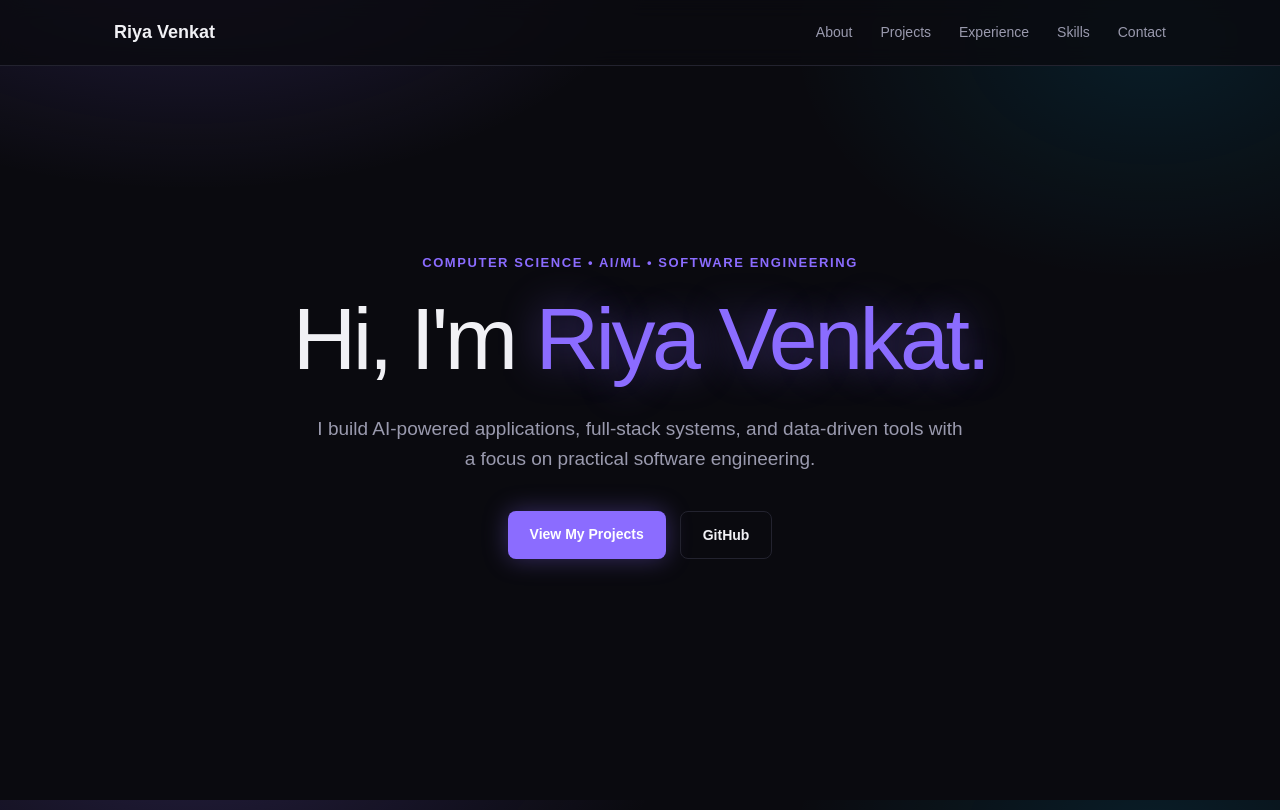
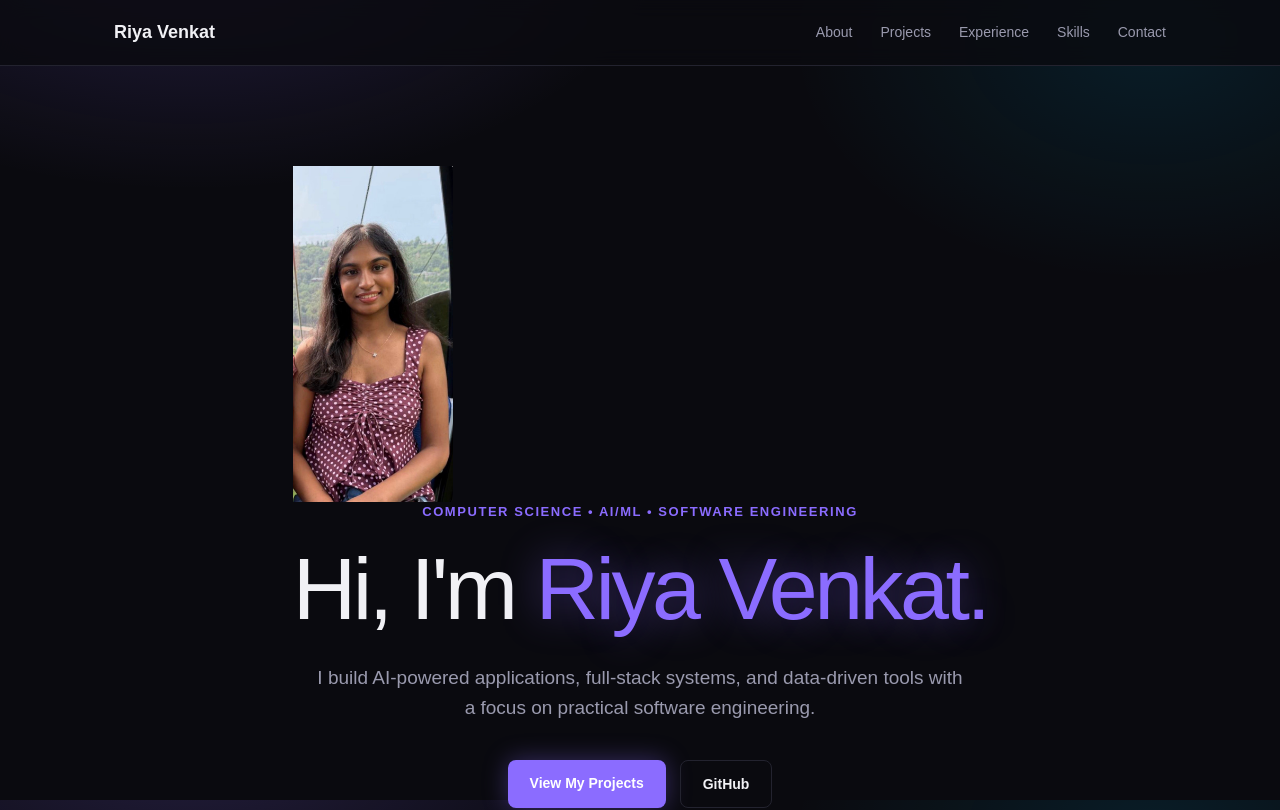
Before and after one commit to riyav-star/portfolio, a Next.js app in the folder portfolio/: page / in a window 1280 px wide. Shown: the top 810 px of the page. Built offline with nearby package versions, Linux system fonts and the light colour scheme.

Commit message:
Update Hero.tsx

```diff
--- a/portfolio/src/app/components/Hero.tsx
+++ b/portfolio/src/app/components/Hero.tsx
@@ -1,7 +1,18 @@
+import Image from "next/image";
+
 export default function Hero() {
   return (
     <section className="hero">
       <div className="hero-content">
+        <Image
+          src="/riya.jpg"
+          alt="Riya Venkat"
+          width={160}
+          height={160}
+          className="profile-photo"
+          priority
+        />
+
         <p className="eyebrow">COMPUTER SCIENCE • AI/ML • SOFTWARE ENGINEERING</p>
 
         <h1>
```
